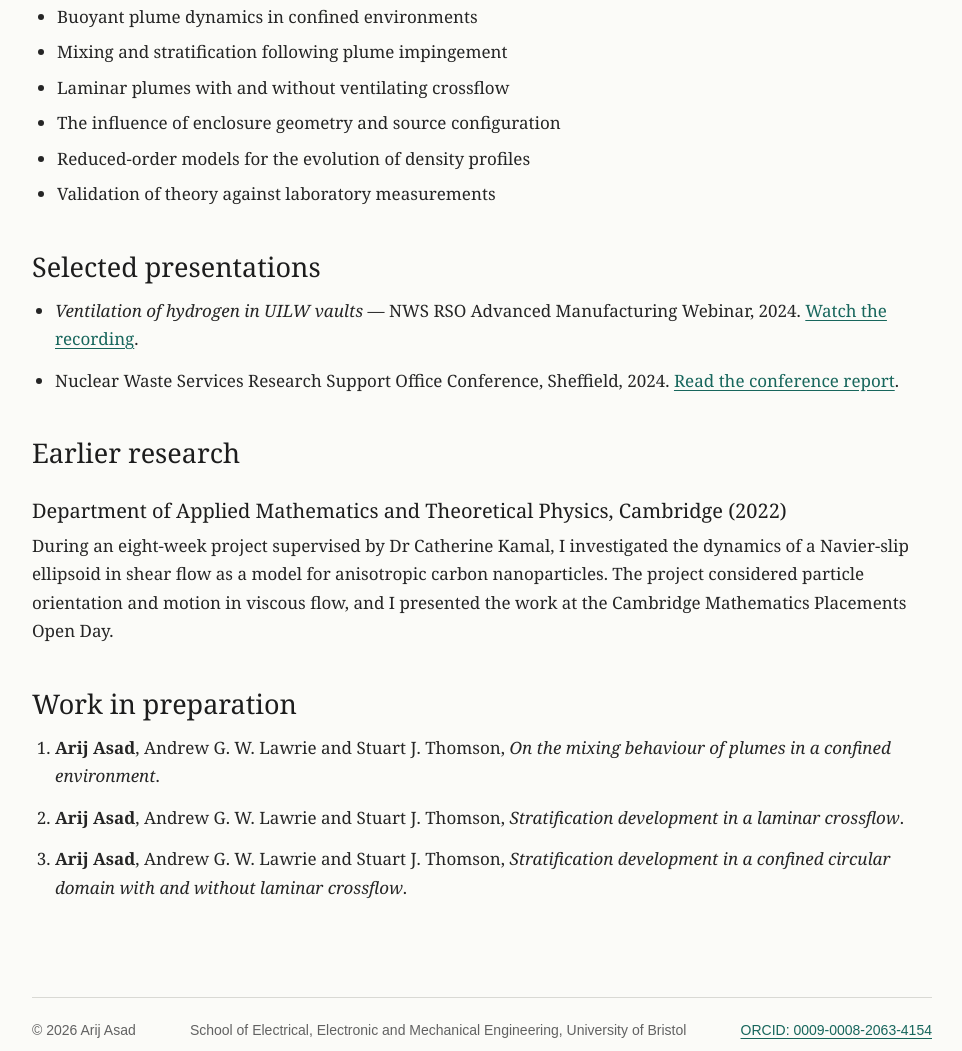
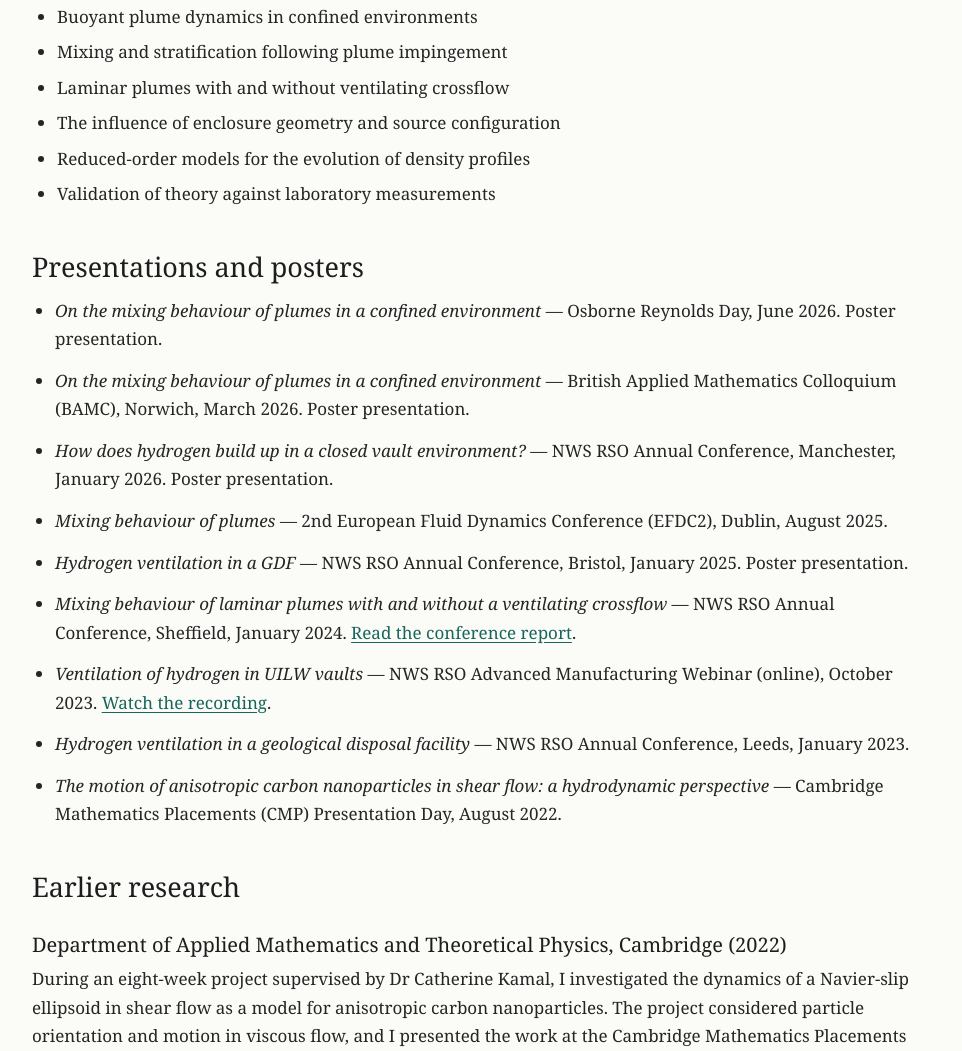
Before and after one commit to arijasadmaths-sudo/arij-asad-academic-pages, a plain HTML site: page research/index.html in a window 1280 px wide. Shown: the part 1603-2654 px from the top of the page, without its empty margins (158-1120 px from the left). Drawn offline with Linux system fonts and the light colour scheme.

Commit message:
Restore complete research presentation and poster history

```diff
--- a/research/index.html
+++ b/research/index.html
@@ -24,8 +24,18 @@
     <div class="research-note"><strong>Methods:</strong> laboratory experiments, planar laser-induced fluorescence, conservation-based scaling models, reduced-order theory and finite-element simulation.</div>
     <h2>Current research topics</h2>
     <ul><li>Buoyant plume dynamics in confined environments</li><li>Mixing and stratification following plume impingement</li><li>Laminar plumes with and without ventilating crossflow</li><li>The influence of enclosure geometry and source configuration</li><li>Reduced-order models for the evolution of density profiles</li><li>Validation of theory against laboratory measurements</li></ul>
-    <h2>Selected presentations</h2>
-    <ul class="publication-list"><li><i>Ventilation of hydrogen in UILW vaults</i> — NWS RSO Advanced Manufacturing Webinar, 2024. <a href="https://www.youtube.com/watch?v=lmaWfk3pyV0" target="_blank" rel="noopener noreferrer">Watch the recording</a>.</li><li>Nuclear Waste Services Research Support Office Conference, Sheffield, 2024. <a href="https://www.niauk.org/nuclear-research-academics-share-learning-at-nws-conference-in-sheffield/" target="_blank" rel="noopener noreferrer">Read the conference report</a>.</li></ul>
+    <h2>Presentations and posters</h2>
+    <ul class="publication-list">
+      <li><i>On the mixing behaviour of plumes in a confined environment</i> — Osborne Reynolds Day, June 2026. Poster presentation.</li>
+      <li><i>On the mixing behaviour of plumes in a confined environment</i> — British Applied Mathematics Colloquium (BAMC), Norwich, March 2026. Poster presentation.</li>
+      <li><i>How does hydrogen build up in a closed vault environment?</i> — NWS RSO Annual Conference, Manchester, January 2026. Poster presentation.</li>
+      <li><i>Mixing behaviour of plumes</i> — 2nd European Fluid Dynamics Conference (EFDC2), Dublin, August 2025.</li>
+      <li><i>Hydrogen ventilation in a GDF</i> — NWS RSO Annual Conference, Bristol, January 2025. Poster presentation.</li>
+      <li><i>Mixing behaviour of laminar plumes with and without a ventilating crossflow</i> — NWS RSO Annual Conference, Sheffield, January 2024. <a href="https://www.niauk.org/nuclear-research-academics-share-learning-at-nws-conference-in-sheffield/" target="_blank" rel="noopener noreferrer">Read the conference report</a>.</li>
+      <li><i>Ventilation of hydrogen in UILW vaults</i> — NWS RSO Advanced Manufacturing Webinar (online), October 2023. <a href="https://www.youtube.com/watch?v=lmaWfk3pyV0" target="_blank" rel="noopener noreferrer">Watch the recording</a>.</li>
+      <li><i>Hydrogen ventilation in a geological disposal facility</i> — NWS RSO Annual Conference, Leeds, January 2023.</li>
+      <li><i>The motion of anisotropic carbon nanoparticles in shear flow: a hydrodynamic perspective</i> — Cambridge Mathematics Placements (CMP) Presentation Day, August 2022.</li>
+    </ul>
     <h2>Earlier research</h2>
     <h3>Department of Applied Mathematics and Theoretical Physics, Cambridge (2022)</h3>
     <p>During an eight-week project supervised by Dr Catherine Kamal, I investigated the dynamics of a Navier-slip ellipsoid in shear flow as a model for anisotropic carbon nanoparticles. The project considered particle orientation and motion in viscous flow, and I presented the work at the Cambridge Mathematics Placements Open Day.</p>
```
